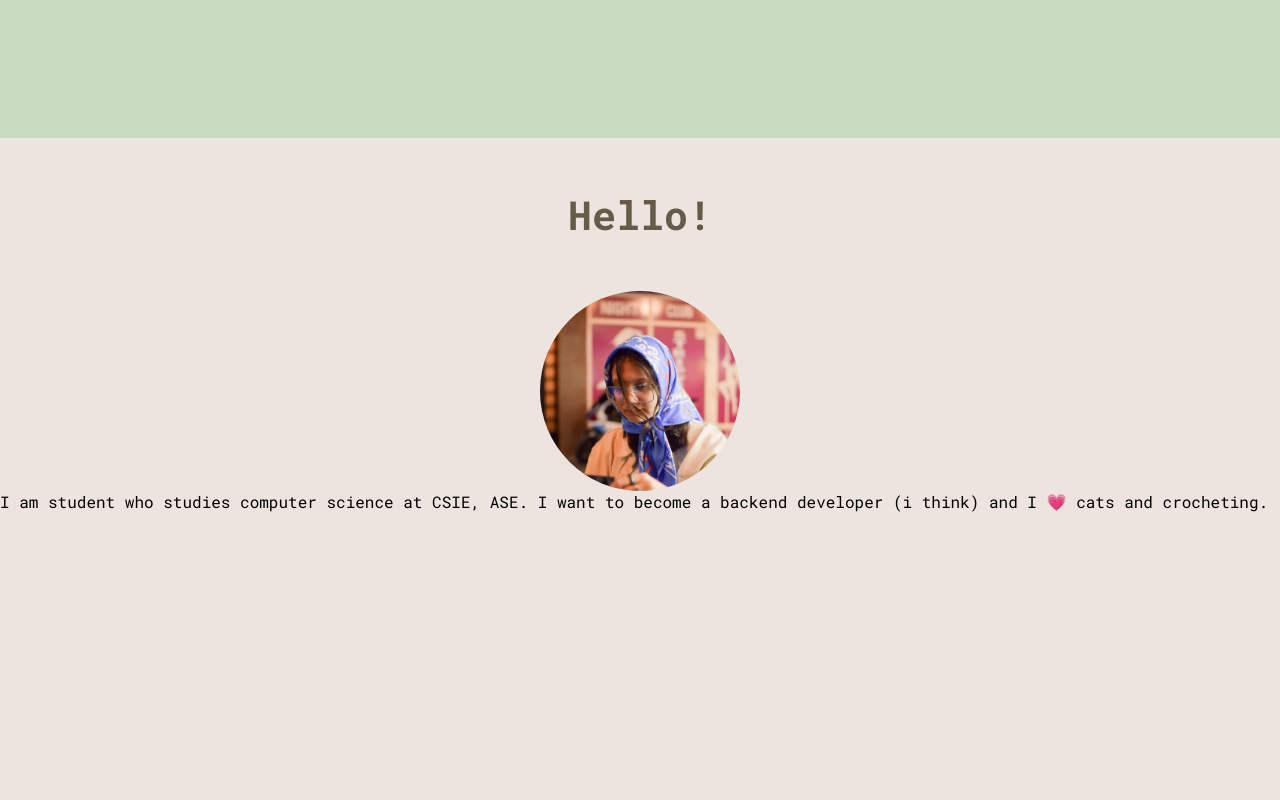
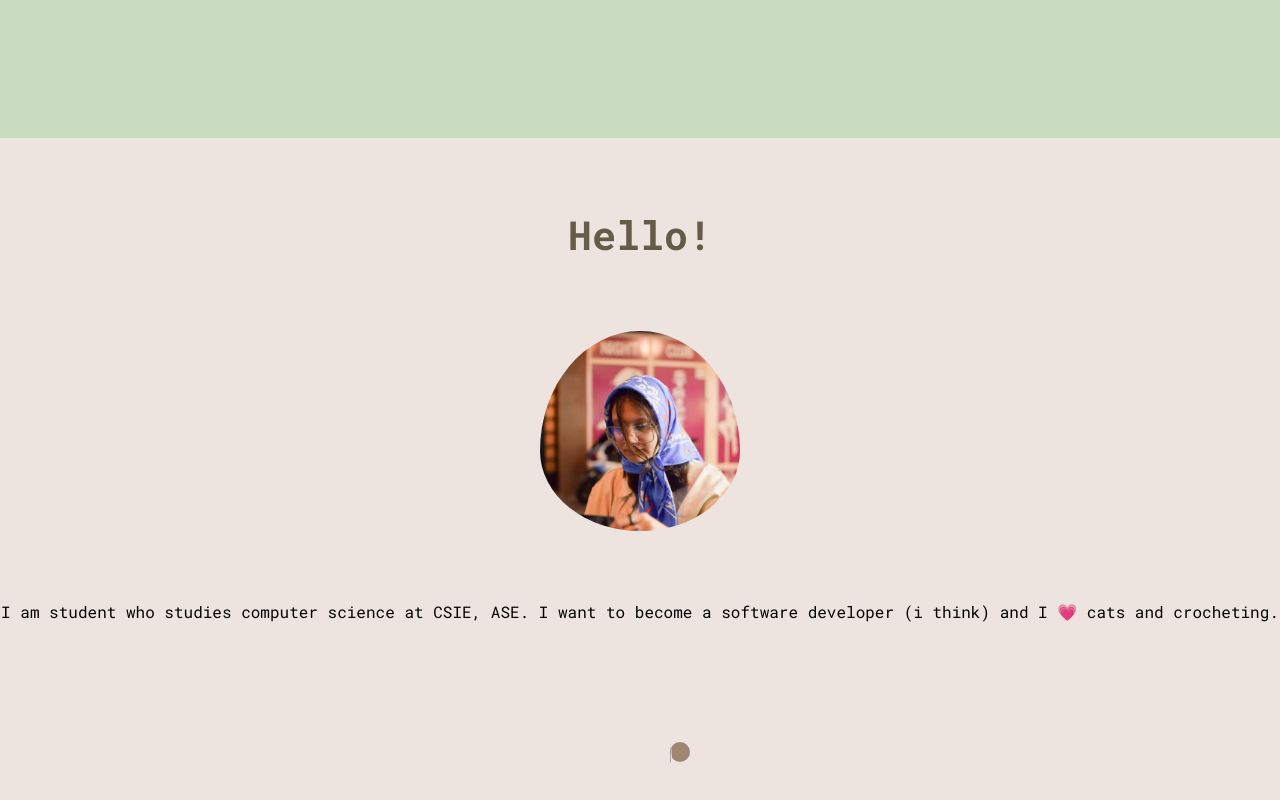
Before and after one commit to BorcanRaluca/web_1, a plain HTML site: page index.html in a window 1280 px wide. Shown: the part 662-1462 px from the top of the page. Drawn offline with Linux system fonts and the light colour scheme.

Commit message:
finished hello section

```diff
--- a/index.html
+++ b/index.html
@@ -17,14 +17,15 @@
     <!--intro section-->
     <div class="introContainer">
         <h1 class="title" id="introTitle">I'm Raluca</h1>
-        <h2 class="title" id="introSubtitle">a student and hopefully soon a developer</h2>
+        <h2 class="title" id="introSubtitle">a student and hopefully soon a software developer</h2>
     </div>
 
     <!--hello section-->
     <div class="helloContainer">
         <h1 class="title sectionTitle">Hello!</h1>
         <img src="images/image2.jpeg" alt="photo of me" id="personImg">
-        <p>I am student who studies computer science at CSIE, ASE. I want to become a backend developer (i think) and I &#128151 cats and crocheting.</p>
+        <p id="introductionP">I am student who studies computer science at CSIE, ASE. I want to become a software developer (i think) and I &#128151 cats and crocheting.</p>
+        <hr>
     </div>
 
     <!--skills section-->
--- a/style.css
+++ b/style.css
@@ -36,7 +36,8 @@
 
 .sectionTitle {
     font-weight: bold;
-    padding: 50px;
+    padding-top: 70px;
+    padding-bottom: 40px;
     font-size: 40px;
 }
 
@@ -46,4 +47,15 @@
     display: block;
     margin-left: auto;
     margin-right: auto;
+    padding-top: 30px;
+    padding-bottom: 70px;
 }
+
+#introductionP {
+    text-align: center;
+}
+
+hr {
+    border-top: dotted 20px #9F8772;
+    margin: 120px 670px;
+}
```
